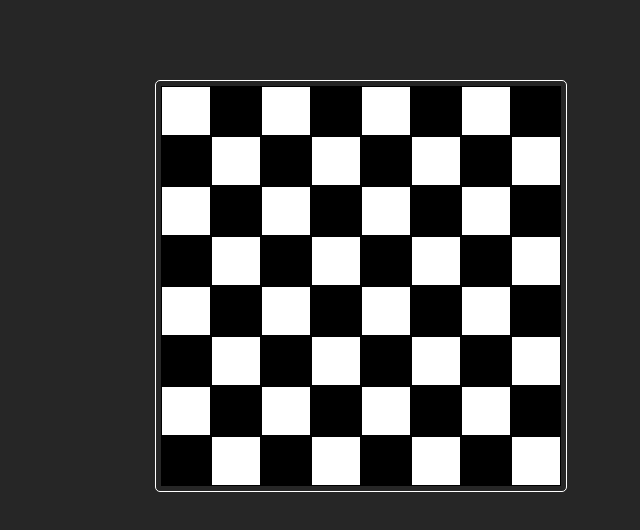
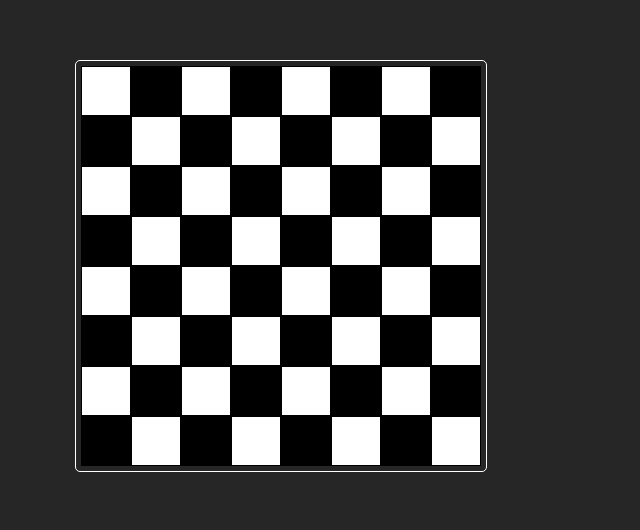
Before and after one commit to GokulVenkatesan1680/ChessLayout, a plain HTML site: page index.html in a window 1280 px wide. Shown: the part 134-664 px from the top of the page, without its empty margins (359-999 px from the left). Drawn offline with Linux system fonts and the light colour scheme.

Commit message:
Update style.css

```diff
--- a/style.css
+++ b/style.css
@@ -6,9 +6,10 @@ body{
   padding:5px;
   border-radius:5px;
   border: 1px solid white;
-  position: relative;
-  left: 40%;
-  transform: translateY(50%);
+  position: fixed;
+  left: 50%;
+  top: 50%;
+  transform: translate(-50%, -50%);
 }
 .row{
   display:flex;
```
